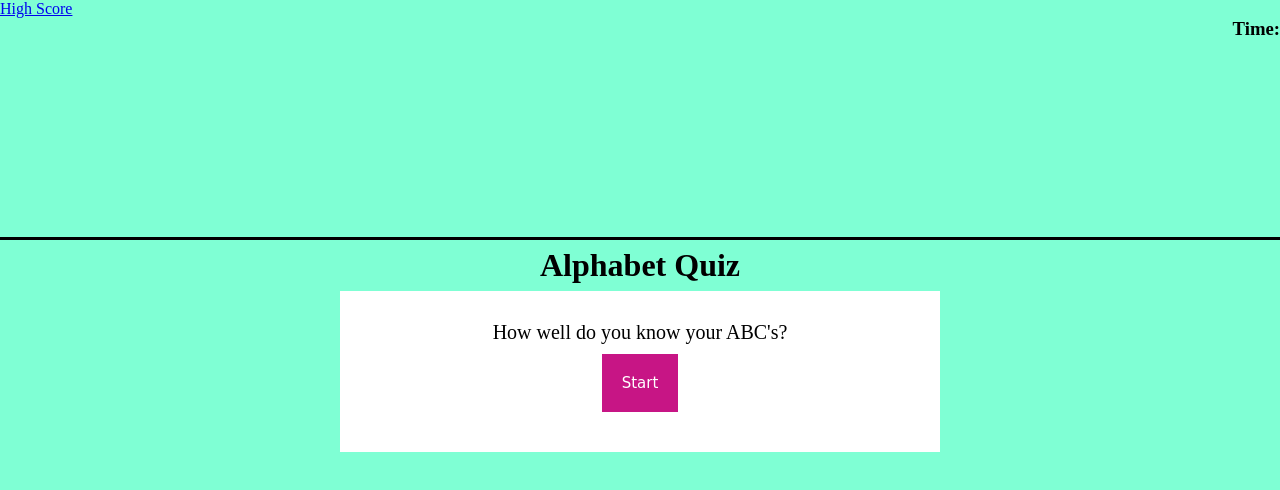
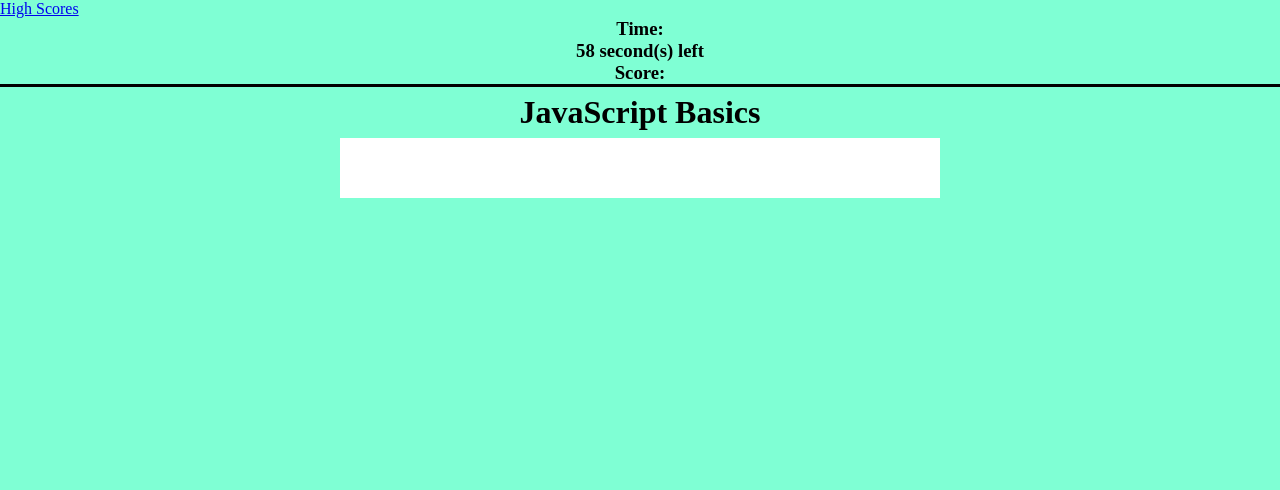
Before and after one commit to BRosencrans/alphabet-quiz, a plain HTML site: page index.html in a window 1280 px wide. Both pictures are taken after a click on the button "Start". Drawn offline with Linux system fonts and the light colour scheme.

Commit message:
started in on JavaScript, got timer working

```diff
--- a/index.html
+++ b/index.html
@@ -4,21 +4,29 @@
     <meta charset="UTF-8">
     <meta http-equiv="X-UA-Compatible" content="IE=edge">
     <meta name="viewport" content="width=device-width, initial-scale=1.0">
-    <title>Alphabet Quiz</title>
+    <title>Coding Quiz</title>
     <link rel="stylesheet" href="style.css">
 </head>
 <body>
     <header>
-        <div id="high-score"><a href="#high-score">High Score</a></div>
-        <div id="timer"><h3>Time:</h3></div>
+        <div id="high-score"><a href="#high-scores">High Scores</a></div>
+       <h3>Time:<h3 id="timer"></h3></h3>
+       <h3>Score:<span id="score"></span></h3>
     </header>
 
     <main>
-      <h1>Alphabet Quiz</h1>
-<section class="quiz-box">
-    <p>How well do you know your ABC's?</p>
+      <h1>JavaScript Basics</h1>
+<section id="quiz-start">
+    <p>How well do you know the basics of JavaScript?</p>
     <button id="start">Start</button>
 </section>
-  </main>
+<section id="quiz" class="hidden">
+    <h2 id="question"></h2>
+
+   <div id="choices"> </div>
+</section>
+
+</main>
+  <script src="script.js"></script>
 </body>
 </html>
--- a/script.js
+++ b/script.js
@@ -0,0 +1,35 @@
+var startBtn = document.querySelector("button#start")
+var firstTest = document.querySelector("#quiz-start")
+var quizGame = document.querySelector("#quiz")
+var questions = document.querySelector("#question")
+var answers = document.querySelector("#choices")
+var timeRemaing = document.querySelector("#timer")
+var scoreTotal = document.querySelector("#score")
+
+function startQuiz() {
+    firstTest.setAttribute("class", "hide");
+    quizGame.setAttribute("class", "")
+    timeLeft = 60;
+    timeRemaing.textContent = `${timeLeft} second(s) left`;
+    countdown = setInterval(()=>{
+        timeLeft--;
+        timeRemaing.textContent = `${timeLeft} second(s) left`;
+        if(timeLeft<=0){
+            timeLeft = 0;
+            endGame()
+        }
+    },1000)
+}
+
+
+
+function endGame(){
+    clearInterval(countdown)
+    quizGame.setAttribute("class","hide");
+    scoreTotal.setAttribute("class","")
+    timeRemaing.textContent=""
+    scoreTotal.textContent = timeLeft;
+
+}
+
+startBtn.addEventListener("click", startQuiz);
--- a/style.css
+++ b/style.css
@@ -3,17 +3,16 @@
     box-sizing: border-box;
     font-family: 'Times New Roman', Times, serif;
 }
-header {min-height: 30vh;
+header {min-height: 10vh;
 width: 30%vh;
 border-bottom: 3px solid black;}
-    #timer {display: flex;
-    justify-content: flex-end;}
+ h3{ text-align: center;}
 body {background-color: aquamarine;}
 main {min-height: 70vh;}
 main h1{text-align: center;
 margin: 7px;}
 
-.quiz-box { background-color: white;
+section{ background-color: white;
 
 font-size: 20px;
 text-align: center;
@@ -22,11 +21,5 @@ margin: 0 auto;
   padding: 30px 40px;
 }
 
-#start {background-color: mediumvioletred;
-border: none;
-color: white;
-padding: 20px;
-text-align: center;
-font-size: 15px;
-font-family:cursive;
-margin: 10px;}
+
+.hide {display: none;}
```
